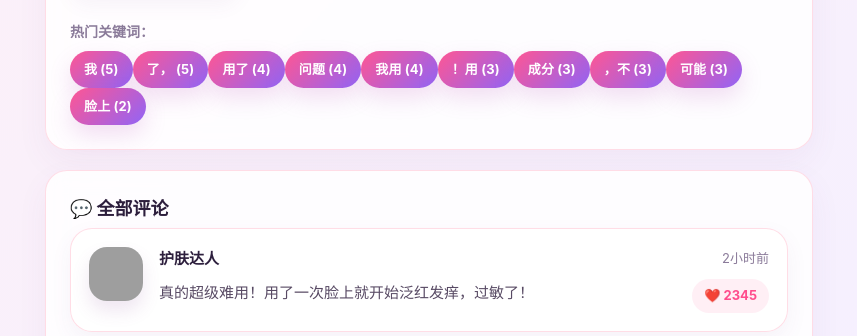
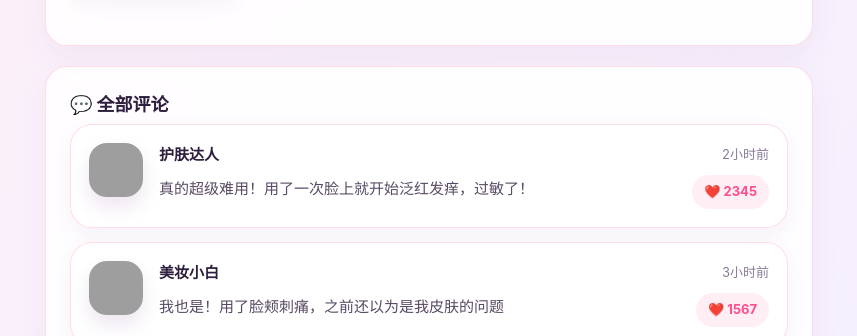
Before and after one commit to zhm0203/CommentAI, a plain HTML site: page index.html in a window 1280 px wide. Shown: the part 764-1100 px from the top of the page, without its empty margins (211-1068 px from the left). Drawn offline with Linux system fonts and the light colour scheme; grey boxes are pictures that could not be loaded.

Commit message:
Add files via upload

```diff
--- a/index.html
+++ b/index.html
@@ -268,41 +268,6 @@
             font-size: 13px;
             font-weight: 600;
             color: var(--muted);
-        }
-
-        .keywords {
-            display: flex;
-            flex-wrap: wrap;
-            align-items: center;
-            gap: 8px;
-            margin-top: 8px;
-        }
-
-        .keywords strong {
-            font-size: 14px;
-            color: var(--muted);
-            margin-right: 4px;
-        }
-
-        .keyword-tag {
-            position: relative;
-            display: inline-flex;
-            align-items: center;
-            gap: 6px;
-            padding: 8px 14px;
-            border-radius: 999px;
-            background: linear-gradient(135deg, rgba(255, 77, 141, 0.95) 0%, rgba(139, 92, 246, 0.95) 100%);
-            color: #fff;
-            font-size: 13px;
-            font-weight: 700;
-            letter-spacing: 0.01em;
-            box-shadow: 0 10px 22px rgba(181, 83, 184, 0.18);
-            transition: transform 0.22s var(--ease), box-shadow 0.22s var(--ease);
-        }
-
-        .keyword-tag:hover {
-            transform: translateY(-2px);
-            box-shadow: 0 14px 24px rgba(181, 83, 184, 0.22);
         }
 
         .comments-section {
@@ -625,10 +590,6 @@
         <div class="summary-section panel" id="summarySection">
             <div class="summary-title">📊 评论综合分析</div>
             <div id="statsGrid"></div>
-            <div class="keywords">
-                <strong>热门关键词：</strong>
-                <span id="keywords"></span>
-            </div>
         </div>
 
         <div class="comments-section panel">
@@ -693,22 +654,6 @@
             const sentimentCounts = { positive: 0, negative: 0, neutral: 0 };
             sentiments.forEach(s => sentimentCounts[s]++);
 
-            const allText = commentList.map(c => c.content).join(' ');
-            const words = [];
-            for (let i = 0; i < allText.length - 1; i++) {
-                words.push(allText.substr(i, 2));
-            }
-
-            const stopWords = ['的', '了', '在', '是', '我', '有', '和', '就', '不', '人', '都', '一', '很', '也', '这', '那', '你', '说', '要', '会', '看', '好', '吗', '吧', '呢', '这个', '真的', '可以', '就是', '还是', '觉得', '因为', '所以', '但是', '只是', '已经', '然后', '其实', '非常', '特别', '超级', '太', '最', '更', '比较', '有点', '稍微', '真', '挺', '什么', '怎么', '为什么', '这样', '那样', '这么', '那么', '啊', '呀', '哦', '啦', '嘛', '哈'];
-
-            const keywords = words.filter(w => !stopWords.includes(w));
-            const keywordCounts = {};
-            keywords.forEach(w => keywordCounts[w] = (keywordCounts[w] || 0) + 1);
-
-            const topKeywords = Object.entries(keywordCounts)
-                .sort((a, b) => b[1] - a[1])
-                .slice(0, 10);
-
             const total = commentList.length;
             const positive = sentimentCounts.positive;
             const negative = sentimentCounts.negative;
@@ -720,7 +665,6 @@
                 negative: negative,
                 neutral: neutral,
                 positive_rate: total > 0 ? Math.round(positive / total * 100 * 10) / 10 : 0,
-                top_keywords: topKeywords,
                 overall_sentiment: positive > negative ? 'positive' : negative > positive ? 'negative' : 'neutral'
             };
         }
@@ -728,11 +672,9 @@
         function renderSummary(activeFilter) {
             const summary = currentSummary;
             const statsGrid = document.getElementById('statsGrid');
-            const keywordsSpan = document.getElementById('keywords');
 
             if (!summary) {
                 statsGrid.innerHTML = '';
-                keywordsSpan.innerHTML = '';
                 return;
             }
 
@@ -758,10 +700,6 @@
                     <div class="stat-label">好评率</div>
                 </div>
             `;
-
-            keywordsSpan.innerHTML = summary.top_keywords.map(kw =>
-                `<span class="keyword-tag">${kw[0]} (${kw[1]})</span>`
-            ).join('');
         }
 
         function renderComments(comments) {
```
